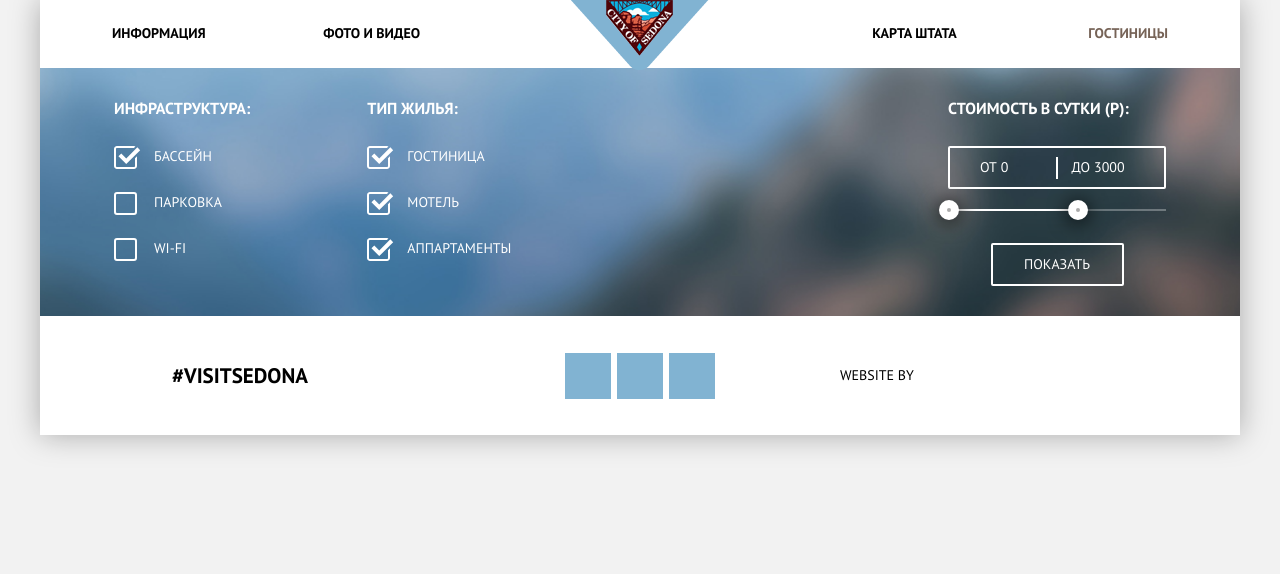
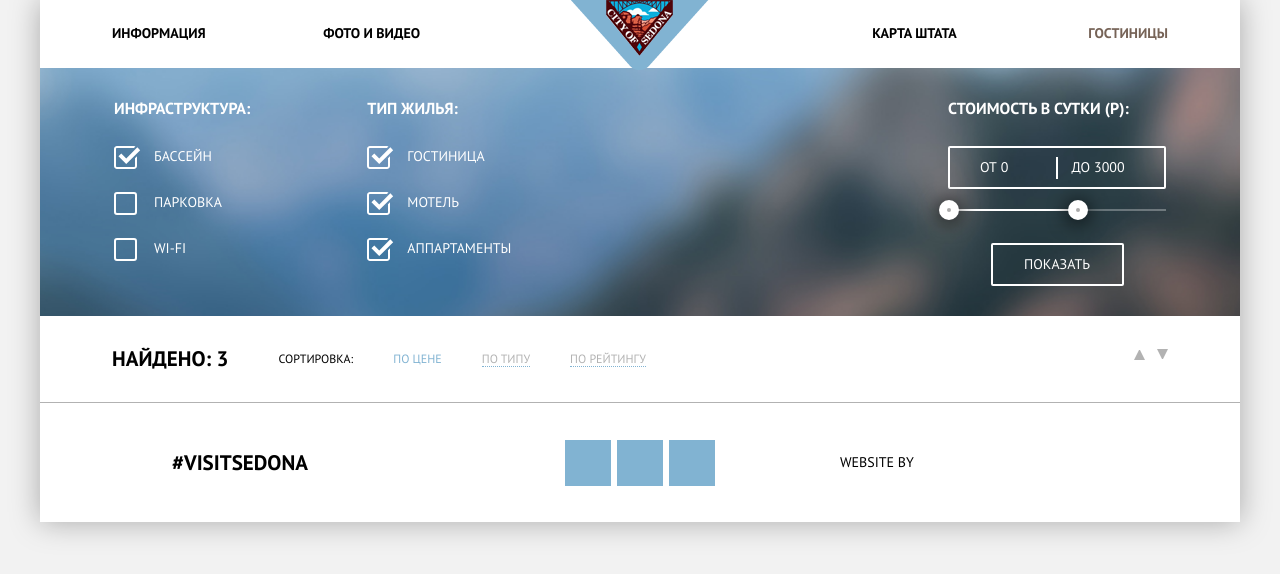
Before and after one commit to heknt90/Sedona, a website: page source/hotels.html in a window 1280 px wide. Drawn offline with nearby package versions, Linux system fonts and the light colour scheme; files that its build step writes are made by us from their sources.

Commit message:
Закончена верстка блока сортировки

```diff
--- a/source/hotels.html
+++ b/source/hotels.html
@@ -89,6 +89,37 @@
           </div>
         </form>
       </section>
+      <section class="sort">
+        <h2 class="visually-hidden">Отсортировать найденные гостиницы</h2>
+        <b class="search__count">Найдено: 3</b>
+        <div class="sort__category">
+          <h3>Сортировка:</h3>
+          <ul>
+            <li>
+              <input type="radio" name="sort-category" id="sort__category_by-price" value="by-price" checked="checked" class="visually-hidden">
+              <label for="sort__category_by-price">По цене</label>
+            </li>
+            <li>
+              <input type="radio" name="sort-category" id="sort__category_by-type" value="by-type" class="visually-hidden">
+              <label for="sort__category_by-type">По типу</label>
+            </li>
+            <li>
+              <input type="radio" name="sort-category" id="sort__category_by-rate" value="by-rate" class="visually-hidden">
+              <label for="sort__category_by-rate">По рейтингу</label>
+            </li>
+          </ul>
+        </div>
+        <div class="sort__direction">
+          <p class="sort__direction_inverse">
+            <input type="radio" name="sort-direction" id="sort-direction-inverse-button" value="inverse" class="visually-hidden">
+            <label for="sort-direction-inverse-button"><span class="visually-hidden">По возрастанию</span></label>
+          </p>
+          <p class="sort__direction_reverse">
+            <input type="radio" name="sort-direction" id="sort-direction-reverse-button" value="reverse" class="visually-hidden">
+            <label for="sort-direction-reverse-button"><span class="visually-hidden">По убыванию</span></label>
+          </p>
+        </div>
+      </section>
     </main>
     <footer class="main-footer">
       <strong class="layout-column hash-tag">#visitsedona</strong>
--- a/source/sass/sass-modules/common.scss
+++ b/source/sass/sass-modules/common.scss
@@ -18,7 +18,8 @@ ul {
 h1,
 h2,
 h3,
-h4 {
+h4,
+.search__count {
   margin: 0;
   font-size: 21px;
   font-weight: bold;
--- a/source/sass/sass-modules/hotels.scss
+++ b/source/sass/sass-modules/hotels.scss
@@ -168,3 +168,115 @@
      }
    }
 }
+
+.sort {
+  padding: 30px 6%;
+  border-bottom: 1px solid $color__gray;
+
+  .search__count {
+    line-height: 26px;
+    margin-right: 50px;
+  }
+
+  .sort__category {
+    font-size: 12px;
+    line-height: 18px;
+
+    h3 {
+      font-size: inherit;
+      line-height: inherit;
+      font-weight: normal;
+    }
+
+    ul li {
+      margin-left: 40px;
+
+      input[type="radio"]:checked + label {
+        border: none;
+        color: $color__blue;
+      }
+
+      label {
+        border-bottom: dotted 1px $color__blue;
+        color: $color__gray;
+
+        &:hover {
+          color: $color__blue;
+        }
+
+        &:active {
+          color: #000;
+          border: none;
+        }
+      }
+
+    }
+  }
+
+
+  &, .sort__category, .sort__category ul, .sort__direction {
+    display: flex;
+    align-items: center;
+  }
+
+  .sort__direction {
+    margin-left: auto;
+  }
+
+  .sort__direction_inverse,
+  .sort__direction_reverse {
+
+    label {
+      margin: 0;
+      display: block;
+      padding: 0;
+      width: 1px; height: 1px;
+      background-color: transparent;
+      border: 10px transparent solid;
+      border-left-width: 5px;
+      border-right-width: 5px;
+      transition: border-color 0.6s;
+      outline: none;
+    }
+  }
+
+  .sort__direction_inverse {
+
+    input[type="radio"]:checked + label {
+      border-bottom-color: $color__blue;
+    }
+
+    label {
+      border-bottom-color: $color__gray;
+      transform: translateY(-10px);
+
+      &:hover {
+        border-bottom-color: #000;
+      }
+
+      &:active {
+        border-bottom-color: $color__blue;
+      }
+    }
+  }
+
+  .sort__direction_reverse {
+
+    label {
+      border-top-color: $color__gray;
+      margin-left: 12px;
+
+      &:hover {
+        border-top-color: #000;
+      }
+
+      &:active {
+        border-top-color: $color__blue;
+      }
+    }
+
+    input[type="radio"]:checked + label {
+      border-top-color: $color__blue;
+    }
+  }
+}
```
Also changed, not shown: source/img/svg/icon-up-dir.svg (deleted).
